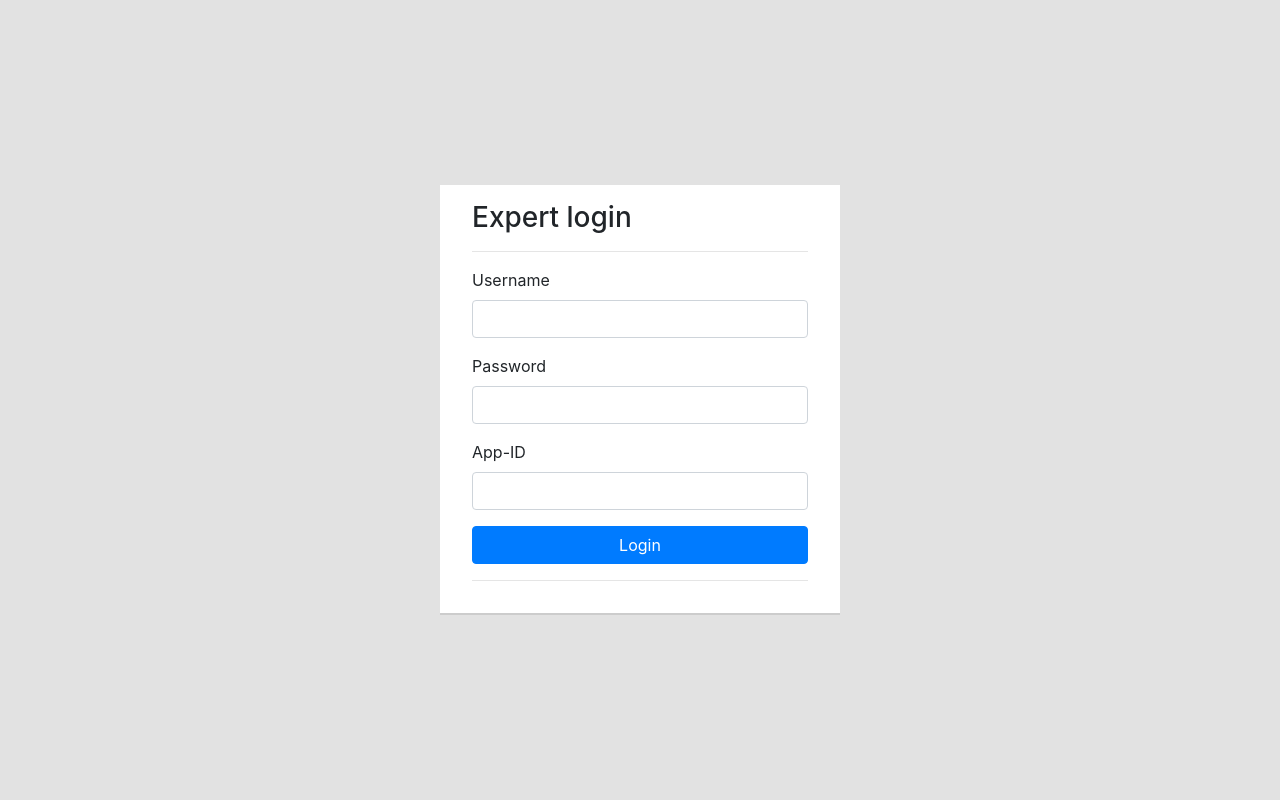
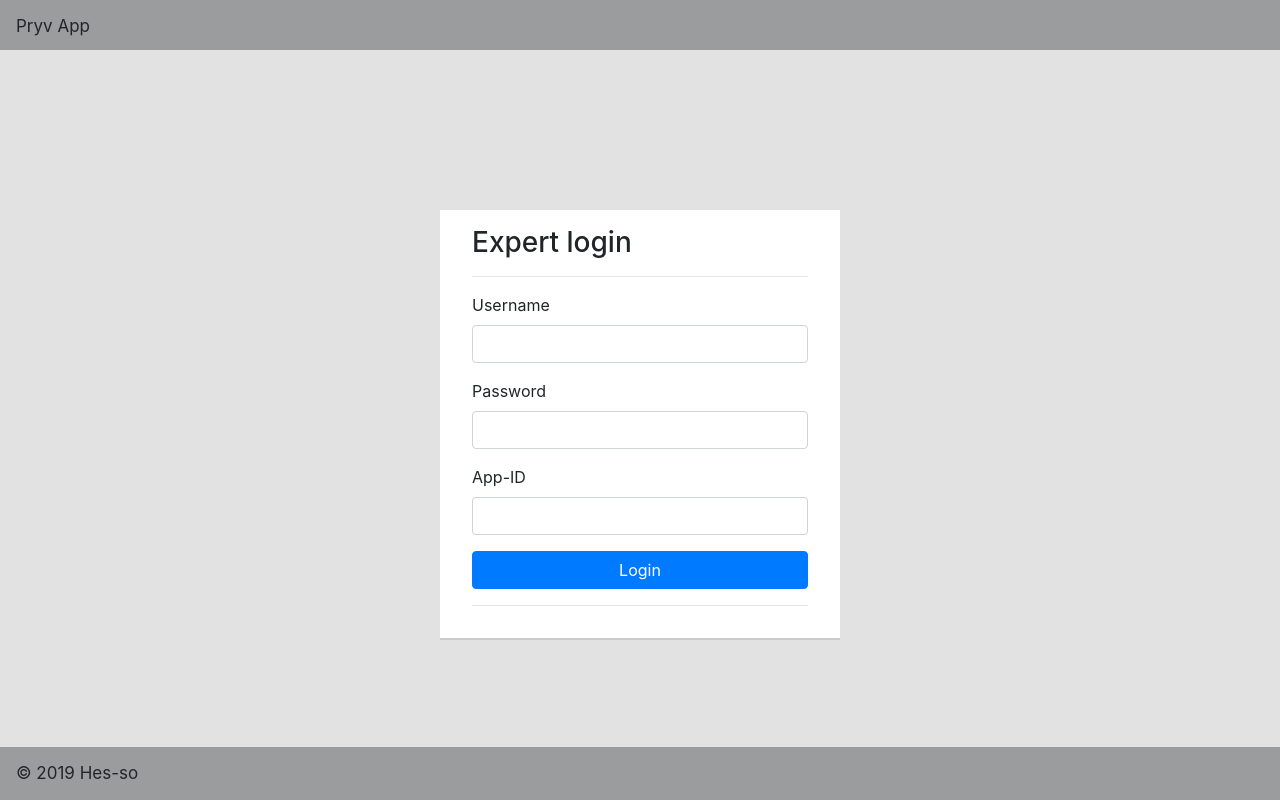
Before and after one commit to orfi2017/pryv-app-access, a plain HTML site: page templates/index.html in a window 1280 px wide. Drawn offline with nearby package versions, Linux system fonts and the light colour scheme.

Commit message:
Style top/foot banner

```diff
--- a/templates/index.html
+++ b/templates/index.html
@@ -9,6 +9,9 @@
     <link rel="stylesheet" href="https://stackpath.bootstrapcdn.com/bootstrap/4.3.1/css/bootstrap.min.css" integrity="sha384-ggOyR0iXCbMQv3Xipma34MD+dH/1fQ784/j6cY/iJTQUOhcWr7x9JvoRxT2MZw1T" crossorigin="anonymous">
 </head>
 <body>
+<div class="topnav">
+    <a>Pryv App</a>
+</div>
 <div class="back">
     <div class="div-center">
         <div class="content">
@@ -31,5 +34,8 @@
         </div>
     </div>
 </div>
+<div class="footer">
+    <a>© 2019 Hes-so</a>
+</div>
 </body>
 </html>
--- a/templates/style.css
+++ b/templates/style.css
@@ -4,7 +4,7 @@
     background: #e2e2e2;
     width: 100%;
     position: absolute;
-    top: 0;
+    top: 50px;
     bottom: 0;
 }
 
@@ -79,4 +79,35 @@ div.content {
     vertical-align: middle;
 }
 
-.
+.topnav {
+    overflow: hidden;
+    background-color: #9b9c9d;
+}
+
+.topnav a {
+    float: left;
+    color: #f2f2f2;
+    text-align: center;
+    padding: 14px 16px;
+    text-decoration: none;
+    font-size: 17px;
+}
+
+ .footer {
+     position: fixed;
+     left: 0;
+     bottom: 0;
+     width: 100%;
+     background-color: #9b9c9d;
+
+ }
+
+.footer a {
+    float: left;
+    text-align: center;
+    padding: 14px 16px;
+    text-decoration: none;
+    font-size: 17px;
+    color: white;
+    text-align: center;
+}
```
Also changed, not shown: templates/patient_app.html (+6 -0 lines), templates/request_semantics.html (+6 -0 lines).
